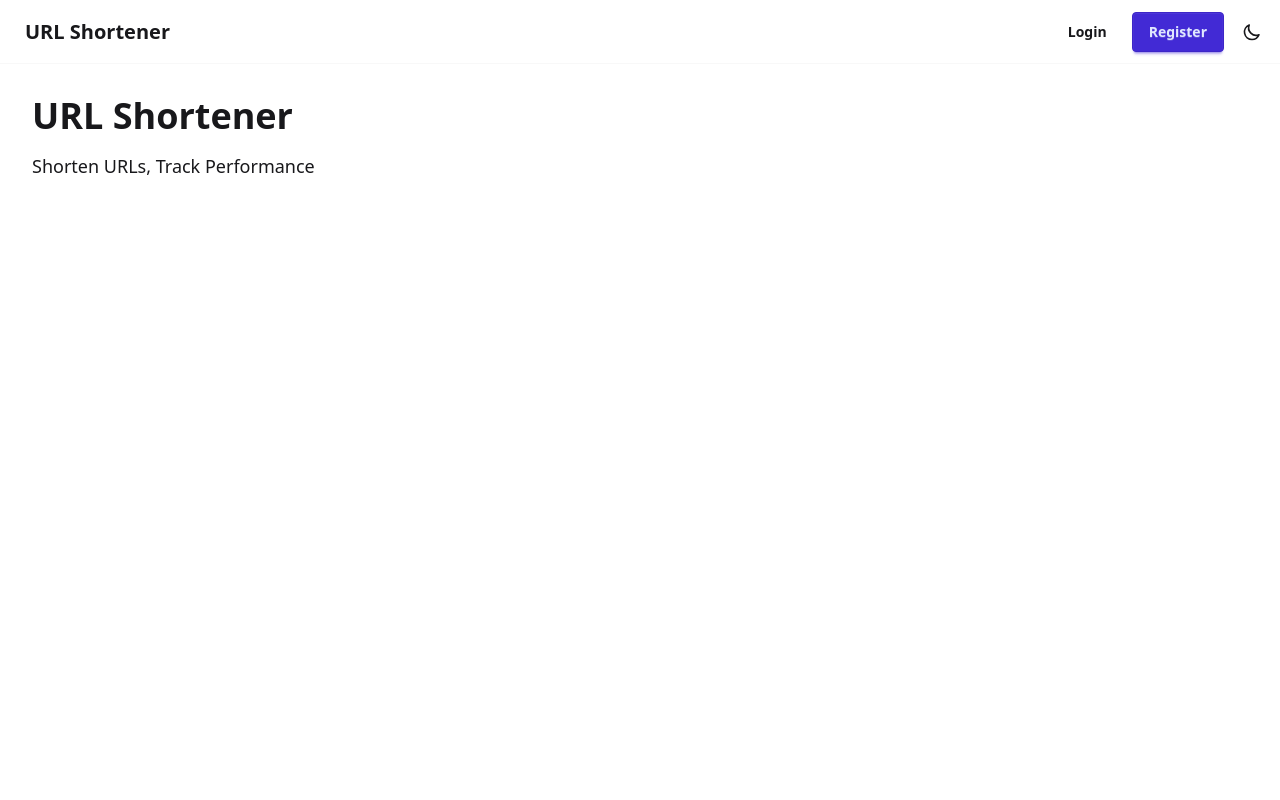
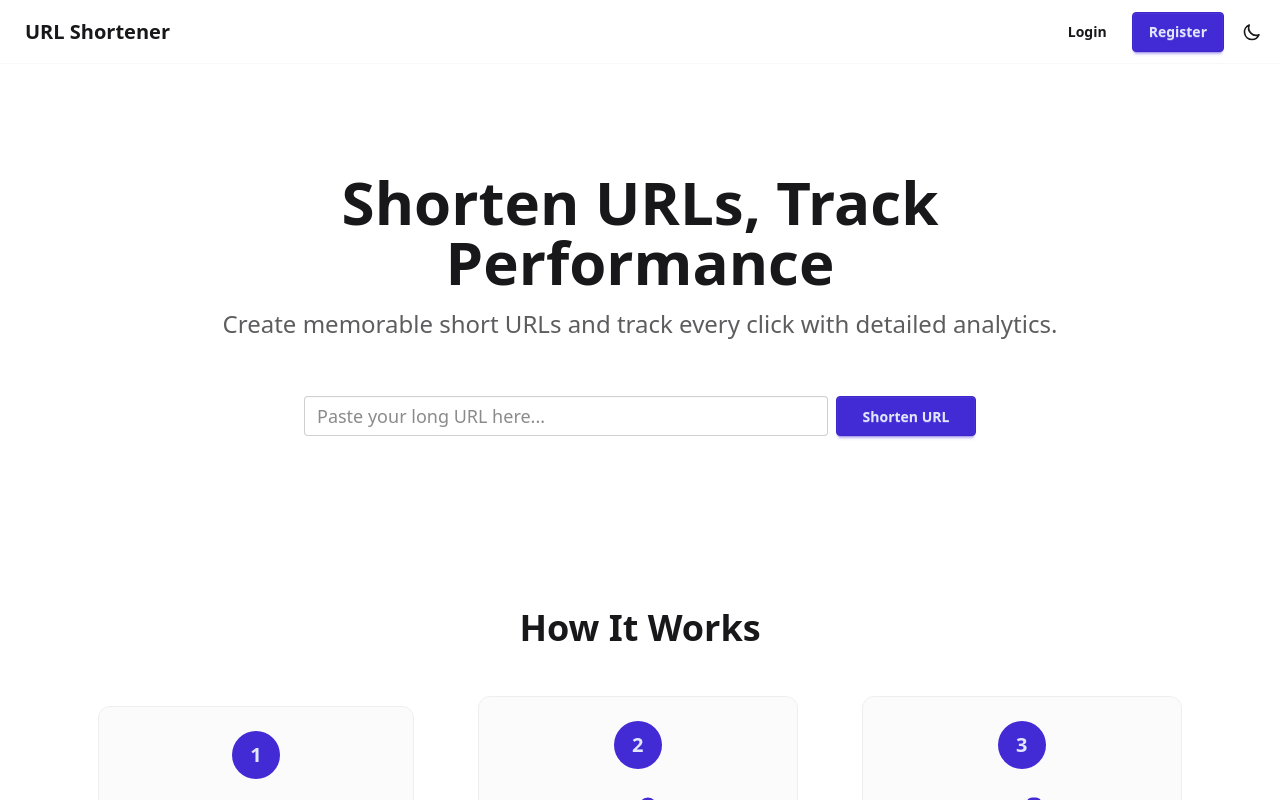
Before and after one commit to yetone/mirdb, a React app in the folder frontend/: page / in a window 1280 px wide. Shown: the top 800 px of the page. Built offline with nearby package versions, Linux system fonts and the light colour scheme; no server answers; the HTML template or start-up script is replaced by a standard one.

Commit message:
fix(landing): correct TypeScript imports for verbatimModuleSyntax
- Use type-only imports for ReactNode types
- Integrate HowItWorksSection into main App layout

```diff
--- a/frontend/src/App.tsx
+++ b/frontend/src/App.tsx
@@ -1,16 +1,13 @@
 import { BrowserRouter, Routes, Route } from 'react-router-dom';
 import { Navbar } from './components/Navbar';
+import { HeroSection, HowItWorksSection } from './components/landing';
 import './index.css';
 
 function HomePage() {
   return (
-    <main id="main-content" className="min-h-screen p-8">
-      <div className="container mx-auto">
-        <h1 className="text-4xl font-bold mb-4">URL Shortener</h1>
-        <p className="text-lg">Shorten URLs, Track Performance</p>
-        {/* Add more scrollable content for sticky test */}
-        <div className="h-[200vh]" />
-      </div>
+    <main id="main-content" className="min-h-screen">
+      <HeroSection />
+      <HowItWorksSection />
     </main>
   );
 }
--- a/frontend/src/components/landing/HowItWorksSection.tsx
+++ b/frontend/src/components/landing/HowItWorksSection.tsx
@@ -10,6 +10,7 @@
  * - Vertical stack on mobile
  */
 
+import type { ReactNode } from 'react';
 import { HOW_IT_WORKS_CONTENT } from '../../constants/landingContent';
 import { StepCard } from './StepCard';
 
@@ -72,7 +73,7 @@ function ChartIcon() {
 }
 
 // Map step numbers to icons
-const stepIcons: Record<number, JSX.Element> = {
+const stepIcons: Record<number, ReactNode> = {
   1: <ClipboardIcon />,
   2: <LinkIcon />,
   3: <ChartIcon />,
--- a/frontend/src/components/landing/StepCard.tsx
+++ b/frontend/src/components/landing/StepCard.tsx
@@ -5,7 +5,7 @@
  * Individual step card with number, icon, and description.
  */
 
-import { ReactNode } from 'react';
+import type { ReactNode } from 'react';
 
 export interface StepCardProps {
   number: number;
```
